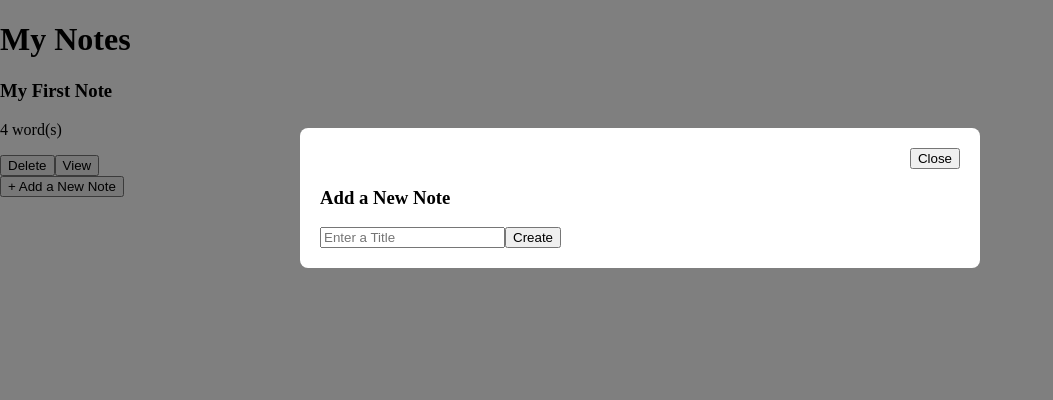
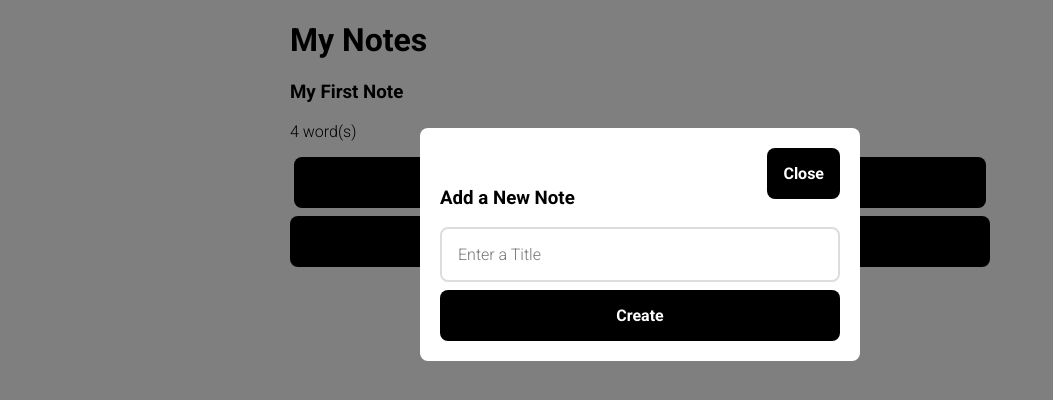
Before and after one commit to chasehoward85/cbt-full-stack-mern, a React (Create React App) app in the folder front-end/: page /notes in a window 1280 px wide. Both pictures are taken after a click on the button "+ Add a New Note". Shown: the top 400 px of the page, without its empty margins (0-1053 px from the left). Built offline with nearby package versions, Linux system fonts and the light colour scheme.

Commit message:
Added styling to all content

```diff
--- a/front-end/public/index.html
+++ b/front-end/public/index.html
@@ -9,6 +9,9 @@
       name="description"
       content="Web site created using create-react-app"
     />
+    <link rel="preconnect" href="https://fonts.googleapis.com">
+    <link rel="preconnect" href="https://fonts.gstatic.com" crossorigin>
+    <link href="https://fonts.googleapis.com/css2?family=Roboto:wght@300;700&display=swap" rel="stylesheet">
     <link rel="apple-touch-icon" href="%PUBLIC_URL%/logo192.png" />
     <!--
       manifest.json provides metadata used when your web app is installed on a
--- a/front-end/src/Routes.js
+++ b/front-end/src/Routes.js
@@ -7,6 +7,7 @@ import { NotFoundPage } from './pages/NotFoundPage';
 export const Routes = () => {
 	return (
 		<Router>
+			<div className="content-container">
 				<Switch>
 					<Route path="/" exact>
 						<Redirect to="/notes" />
@@ -21,6 +22,7 @@ export const Routes = () => {
 						<NotFoundPage />
 					</Route>
 				</Switch>
+			</div>
 		</Router>
 	)
 }
--- a/front-end/src/components/ConfirmDeleteNoteForm.js
+++ b/front-end/src/components/ConfirmDeleteNoteForm.js
@@ -4,8 +4,10 @@ export const ConfirmDeleteNoteForm = ({ onConfirm, onDeny }) => {
 		<h3>Delete Note</h3>
 		<p>Are you sure you want to delete this note?</p>
 
-		<button onClick={onConfirm}>Yes</button>
-		<button onClick={onDeny}>No</button>
+		<div className="evenly-spaced">
+			<button onClick={onConfirm}>Yes</button>
+			<button onClick={onDeny}>No</button>
+		</div>
 		</>
 	);
 }
--- a/front-end/src/components/NewNoteForm.js
+++ b/front-end/src/components/NewNoteForm.js
@@ -7,11 +7,12 @@ export const NewNoteForm = ({ onSubmit = () => {} }) => {
 		<>
 		<h3>Add a New Note</h3>
 		<input
+			className="full-width space-below"
 			placeholder="Enter a Title"
 			value={title}
 			onChange={e => setTitle(e.target.value)} />
 
-		<button onClick={() => onSubmit(title)}>Create</button>
+		<button className="full-width" onClick={() => onSubmit(title)}>Create</button>
 		</>
 	);
 }
--- a/front-end/src/components/NotesList.js
+++ b/front-end/src/components/NotesList.js
@@ -13,10 +13,13 @@ export const NotesList = ({ notes, onRequestDelete }) => {
 			<div key={notes.id}>
 				<h3>{notes.title}</h3>
 				<p>{getWordCount(notes.content)} word(s)</p>
-				<button onClick={() => onRequestDelete(notes.id)}>Delete</button>
-				<Link to={`/notes/${notes.id}`}>
-					<button>View</button>
-				</Link>
+
+				<div style={{ paddingBottom: '8px'}} className="evenly-spaced">
+					<button onClick={() => onRequestDelete(notes.id)}>Delete</button>
+					<Link to={`/notes/${notes.id}`}>
+						<button className="full-width">View</button>
+					</Link>
+				</div>
 			</div>
 		))}
 		</>
--- a/front-end/src/index.css
+++ b/front-end/src/index.css
@@ -1,5 +1,53 @@
 body {
 	margin: 0;
+	font-family: 'Roboto', sans-serif;
+}
+
+button, input, textarea {
+	border-radius: 8px;
+	box-sizing: border-box;
+	font-family: 'Roboto', sans-serif;
+	font-size: 16px;
+	outline: none;
+	padding: 16px;
+}
+
+button {
+	background-color: black;
+	border: none;
+	color: white;
+	cursor: pointer;
+	font-weight: bold;
+}
+
+input, textarea {
+	border: 2px solid #ddd;
+}
+
+.content-container {
+	margin: auto;
+	max-width: 700px;
+}
+
+.full-width {
+	width: 100%;
+}
+
+.space-below {
+	margin-bottom: 8px;
+}
+
+.evenly-spaced {
+	display: flex;
+}
+
+.evenly-spaced > * {
+	flex: 1;
+	margin: 0 4px;
+}
+
+.weak {
+	font-style: italic;
 }
 
 .modal-background {
@@ -18,7 +66,7 @@ body {
 	border-radius: 8px;
 	margin: 10% auto;
 	padding: 20px;
-  max-width: 50%;
+	max-width: 400px;
 }
 
 .modal-top-bar {
--- a/front-end/src/pages/NoteDetailPage.js
+++ b/front-end/src/pages/NoteDetailPage.js
@@ -28,20 +28,25 @@ export const NotesDetailPage = () => {
 		return (
 			<>
 			<input
+				className="full-width space-below"
 				placeholder="Enter a title"
 				value={updatedTitle}
 				onChange={e => setUpdatedTitle(e.target.value)} />
 
 			<textarea
+				className="full-width space-below"
 				placeholder="Type your note here"
 				value={updatedContent}
 				onChange={e => setUpdatedContent(e.target.value)} />
+
+			<div className="evenly-spaced">
 				<button onClick={() => {
 					setUpdatedTitle(note.title);
 					setUpdatedContent(note.content);
 					setIsEditing(false);
 				}}>Cancel</button>
 				<button onClick={saveChanges}>Save Changes</button>
+			</div>
 			</>
 		)
 	}
@@ -49,7 +54,7 @@ export const NotesDetailPage = () => {
 	return (
 		<>
 		<h1>{note.title}</h1>
-		<p>{note.content}</p>
+		{note.content ? <p>{note.content}</p> : <p className="weak">This note currently has no content</p>}
 		<button onClick={() => setIsEditing(true)}>Edit</button>
 		</>
 	);
--- a/front-end/src/pages/NotesPage.js
+++ b/front-end/src/pages/NotesPage.js
@@ -35,7 +35,7 @@ export const NotesPage = () => {
 
 		<h1>My Notes</h1>
 		<NotesList notes={notes} onRequestDelete={id => setCurrentlyDeletingNoteId(id)}/>
-		<button onClick={() => setNewNoteModalIsOpen(true)}>+ Add a New Note</button>
+		<button className="full-width" onClick={() => setNewNoteModalIsOpen(true)}>+ Add a New Note</button>
 		</>
 	);
 }
```
Lines whose indentation alone changed are shown as unchanged.
